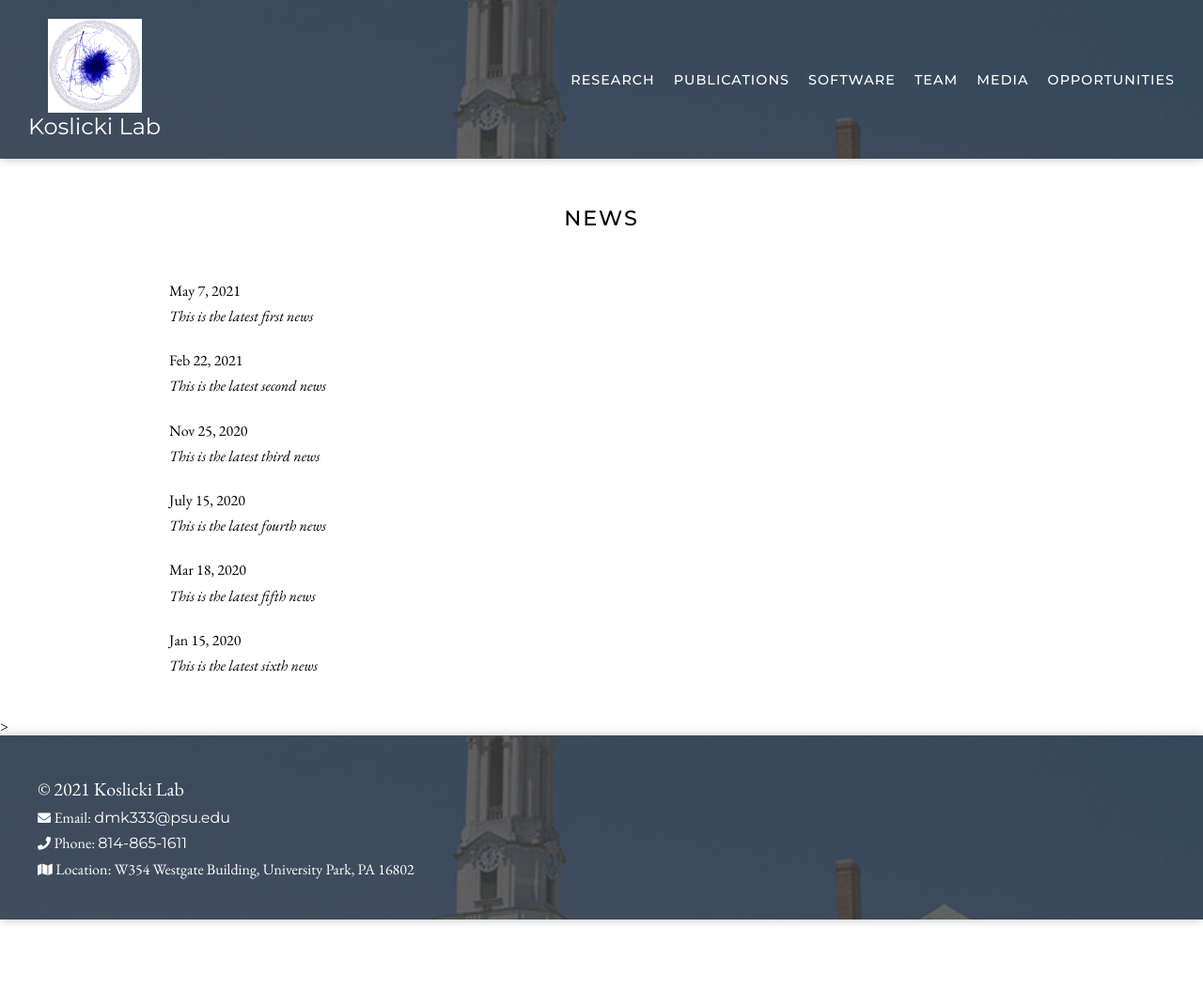
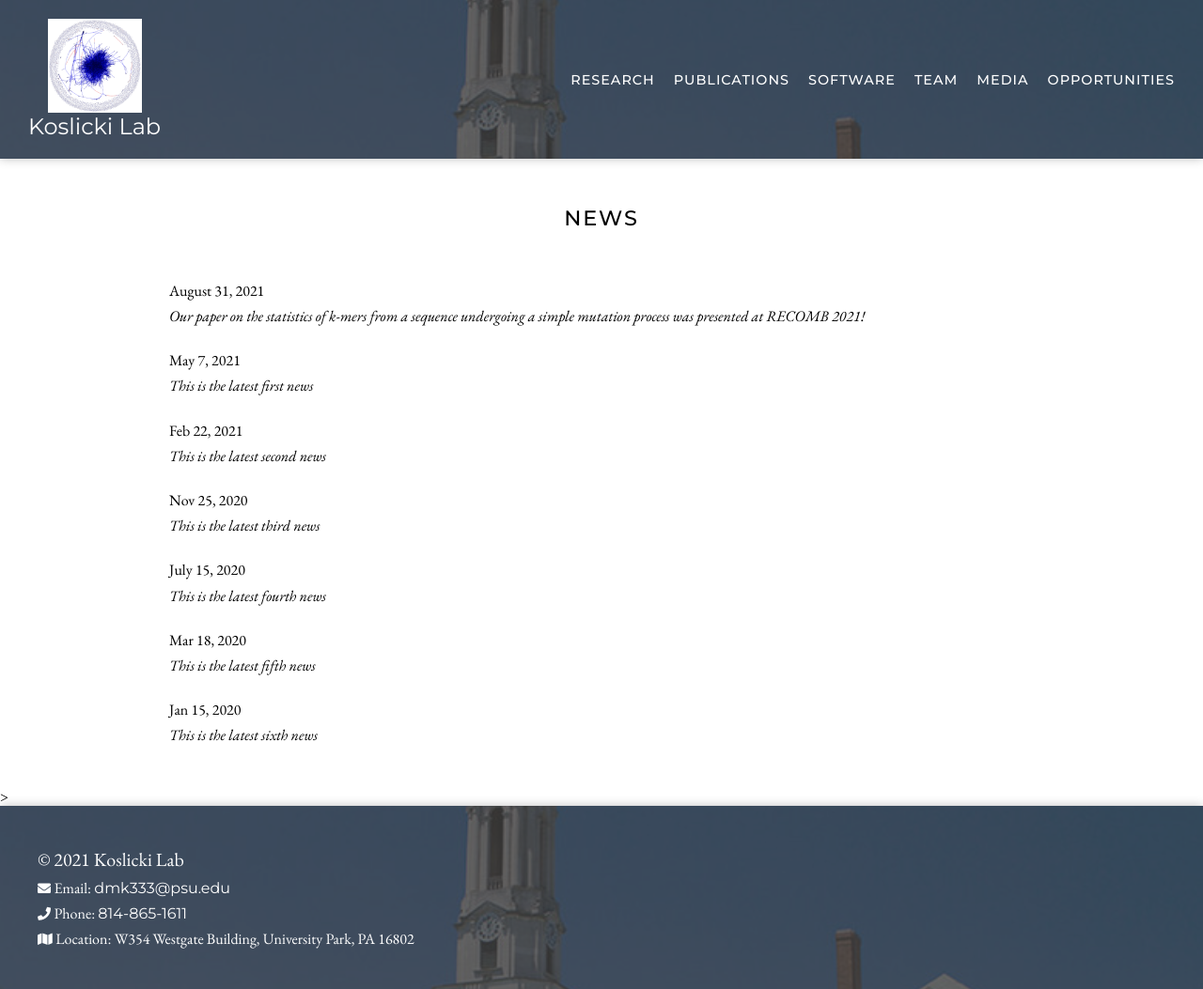
Before and after one commit to mohsenht/Koslicki-lab-PSU, a Jekyll site: the page built from allnews/allnews.md, in a window 1280 px wide. Shown: the whole page at 94% size. Built offline with Jekyll 4.4.1, drawn with Linux system fonts in a browser that asks for light colours; nearby versions of some CDN libraries.

Commit message:
Add recomb news

```diff
--- a/_data/news.yml
+++ b/_data/news.yml
@@ -1,3 +1,5 @@
+- date: August 31, 2021
+  headline: "Our paper on the statistics of k-mers from a sequence undergoing a simple mutation process was presented at RECOMB 2021!"
 - date: May 7, 2021
   headline: "This is the latest first news"
 - date: Feb 22, 2021
```
